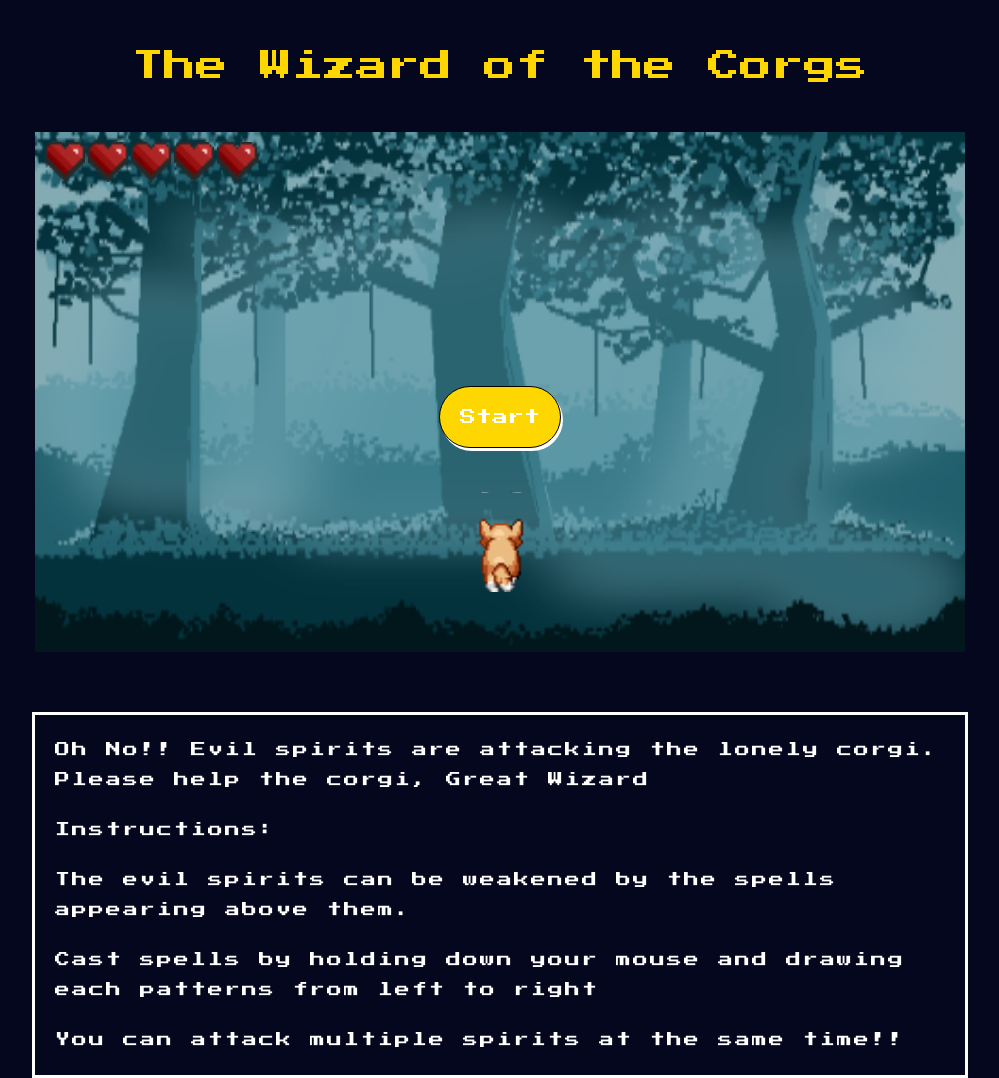
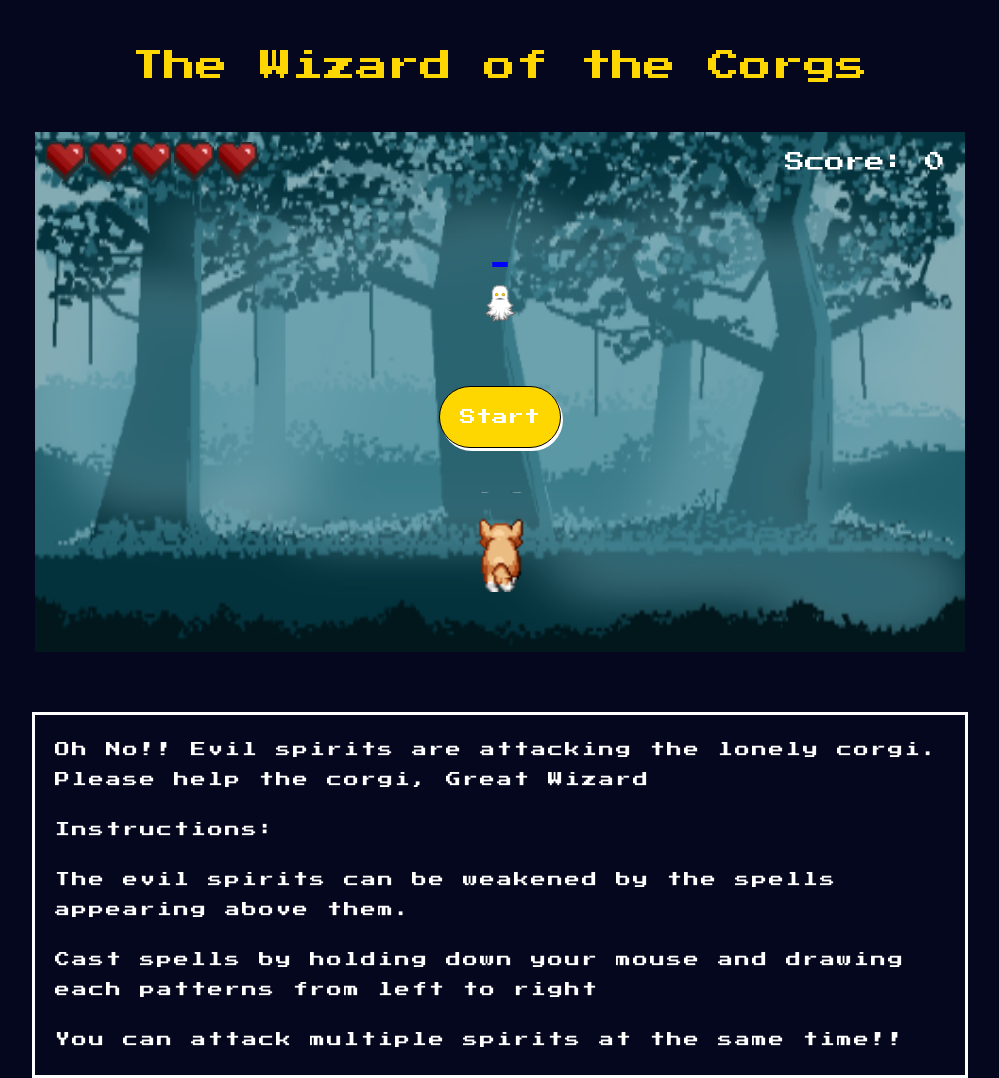
Before and after one commit to yuehanh/the_wizard_of_corgs, a website built with webpack: page index.html in a window 1280 px wide. Shown: the whole page, without its empty margins (140-1139 px from the left). Built offline with nearby package versions, Linux system fonts and the light colour scheme.

Commit message:
Add dummy enemy

```diff
--- a/index.html
+++ b/index.html
@@ -17,15 +17,17 @@
     <div id="main">
       <h1>The Wizard of the Corgs</h1>
       <div id="canvas-container">
+        <div id="score-card">Score: <span id="score">0</span></div>
         <canvas id="background-canvas"></canvas>
         <canvas id="canvas"
           >Your browser dosen't support the HTML5 canvas.</canvas
         >
         <div id="start" class="game-menu">
-          <span id="start-btn" class="game-btn">Start</span>
+          <span id="start-btn" class="game-btn hidden">Start</span>
         </div>
         <div id="game-over" class="game-menu hidden">
-          <span id="final">Final Score 20</span>
+          <span id="final">Game Over</span></span>
+          <span id="final">Final Score <span id="final-score">0</span></span>
           <span id="restart-btn" class="game-btn">Play Again</span>
         </div>
       </div>
--- /dev/null
+++ b/src/dummy_enemy.js
@@ -0,0 +1,14 @@
+import { Enemy } from "./enemies";
+import { Vector } from "./vector";
+
+export class DummyEnemy extends Enemy {
+  constructor(attr) {
+    const dummyAttr = {
+      level: 1,
+      game: attr.game,
+    };
+    super(dummyAttr);
+    this.pos = new Vector(attr.game.width / 2 - this.size / 2, 150);
+    this.vel = new Vector(0, 0);
+  }
+}
--- a/src/game.js
+++ b/src/game.js
@@ -1,4 +1,5 @@
 import { Command } from "./command";
+import { DummyEnemy } from "./dummy_enemy";
 import { Enemy } from "./enemies";
 import { corgi, ghostSprites, hearts } from "./images";
 import { MainChar } from "./main_char";
@@ -31,6 +32,11 @@ export class Game {
 
   addMainChar() {
     this.mainChar = new MainChar(this, corgi);
+  }
+
+  addDummyEnemy() {
+    const enemy = new DummyEnemy({ game: this });
+    this.enemies.push(enemy);
   }
 
   addEnemy() {
--- a/src/game_view.js
+++ b/src/game_view.js
@@ -28,6 +28,7 @@ export class GameView {
       this.loadedImages.add("hearts");
     };
     this.game.addMainChar();
+    this.game.addDummyEnemy();
 
     this.animate();
   }
```
Also changed, not shown: dist/bundle.js, 1 other file.
